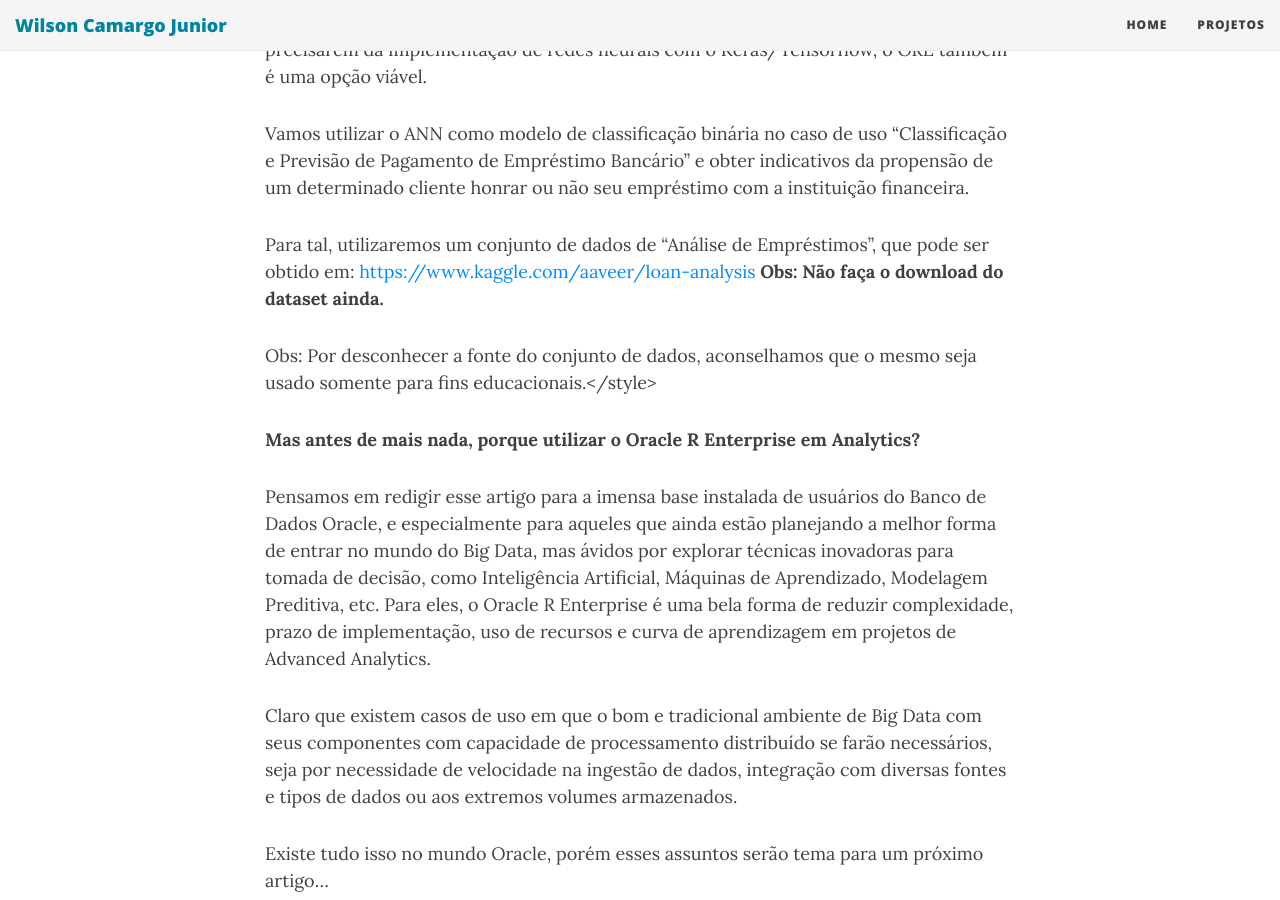
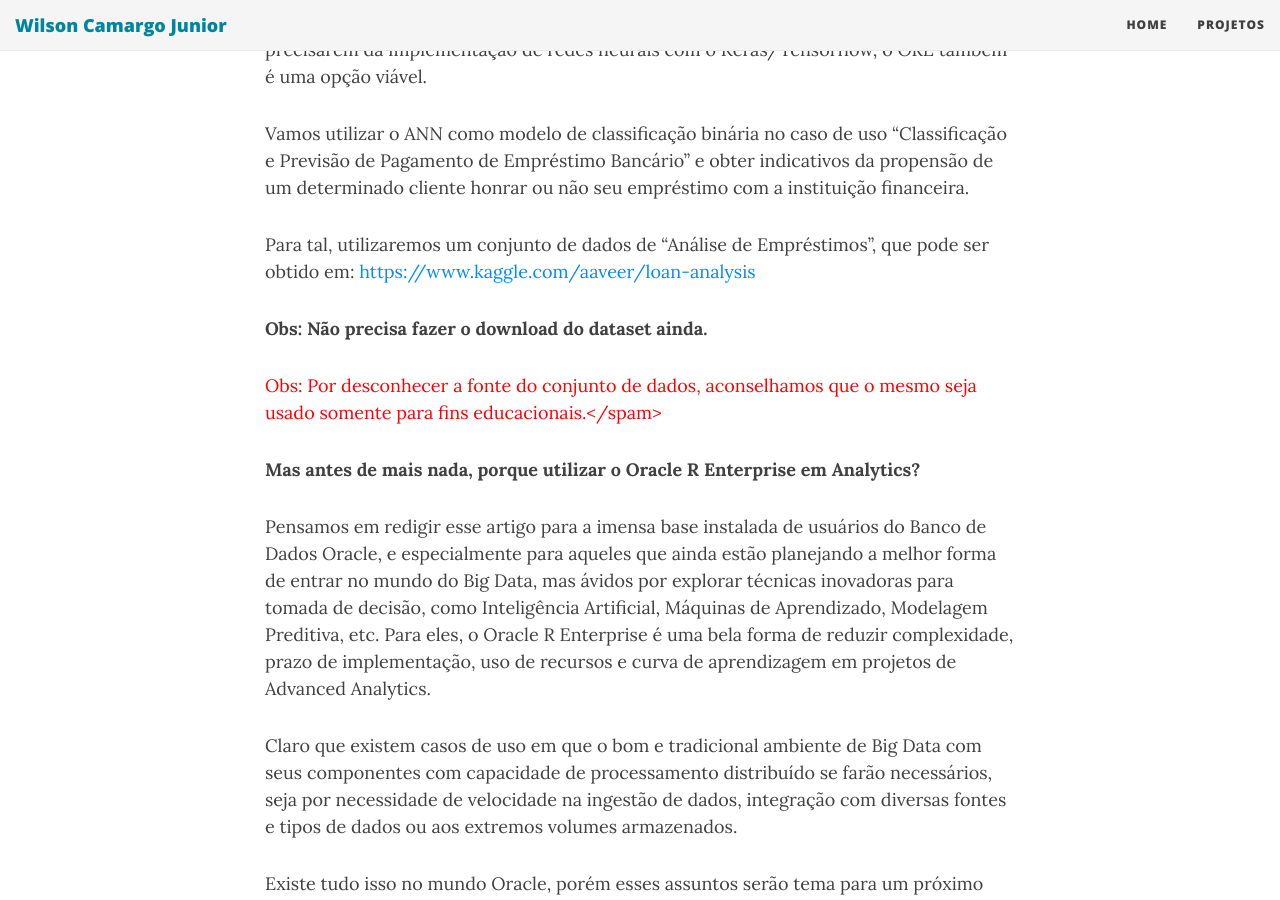
Before and after one commit to wilson-camargo-jr/teste, a Jekyll site: the page built from _posts/2018-06-16-ANN-ORE-P1.md, in a window 1280 px wide and 900 px high, scrolled down 512 px. Built offline with Jekyll 4.4.1, drawn with Linux system fonts in a browser that asks for light colours; nearby versions of some CDN libraries.

Commit message:
Update 2018-06-16-ANN-ORE-P1.md

```diff
--- a/_posts/2018-06-16-ANN-ORE-P1.md
+++ b/_posts/2018-06-16-ANN-ORE-P1.md
@@ -11,9 +11,10 @@
 Vamos utilizar o ANN como modelo de classificação binária no caso de uso “Classificação e Previsão de Pagamento de Empréstimo Bancário” e obter indicativos da propensão de um determinado cliente honrar ou não seu empréstimo com a instituição financeira.
 
 Para tal, utilizaremos um conjunto de dados de “Análise de Empréstimos”, que pode ser obtido em: [https://www.kaggle.com/aaveer/loan-analysis](https://www.kaggle.com/aaveer/loan-analysis)
-**Obs: Não faça o download do dataset ainda.**
 
-<span style="color:red size=2">Obs: Por desconhecer a fonte do conjunto de dados, aconselhamos que o mesmo seja usado somente para fins educacionais.</style>
+**Obs: Não precisa fazer o download do dataset ainda.**
+
+<span style="color:red">Obs: Por desconhecer a fonte do conjunto de dados, aconselhamos que o mesmo seja usado somente para fins educacionais.</spam>
 
 **Mas antes de mais nada, porque utilizar o Oracle R Enterprise em Analytics?**
 
```
